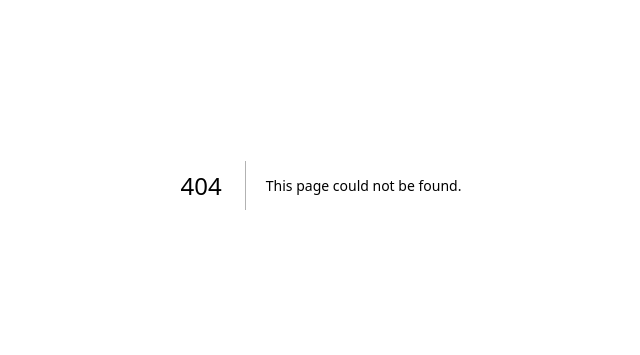
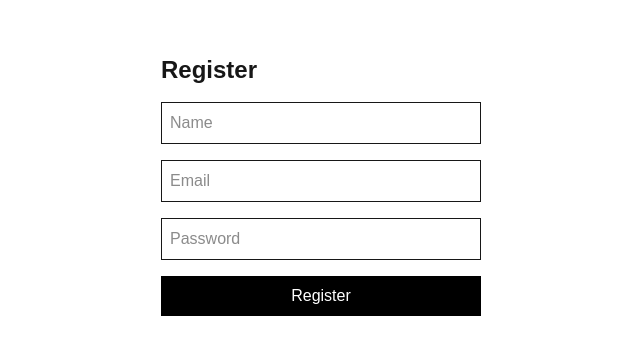
Before and after one commit to mihindugunarathne/Travel-Platform, a Next.js app: page /register in a window 1280 px wide. Before the commit this address had no page. Shown: the part 215-570 px from the top of the page, without its empty margins (319-959 px from the left). Built offline with nearby package versions, Linux system fonts and the light colour scheme.

Commit message:
add register and login pages

```diff
--- /dev/null
+++ b/app/login/page.js
@@ -0,0 +1,61 @@
+"use client";
+
+import { useState } from "react";
+import { useRouter } from "next/navigation";
+
+export default function LoginPage() {
+  const router = useRouter();
+
+  const [email, setEmail] = useState("");
+  const [password, setPassword] = useState("");
+
+  const handleSubmit = async (e) => {
+    e.preventDefault();
+
+    const res = await fetch("/api/auth/login", {
+      method: "POST",
+      headers: {
+        "Content-Type": "application/json",
+      },
+      body: JSON.stringify({ email, password }),
+    });
+
+    const data = await res.json();
+
+    if (res.ok) {
+      localStorage.setItem("token", data.token);
+      localStorage.setItem("userName", data.user.name);
+
+      router.push("/");
+    } else {
+      alert(data.error);
+    }
+  };
+
+  return (
+    <div className="flex justify-center items-center min-h-screen">
+      <form onSubmit={handleSubmit} className="space-y-4 w-80">
+        <h1 className="text-2xl font-bold">Login</h1>
+
+        <input
+          className="border p-2 w-full"
+          placeholder="Email"
+          value={email}
+          onChange={(e) => setEmail(e.target.value)}
+        />
+
+        <input
+          className="border p-2 w-full"
+          type="password"
+          placeholder="Password"
+          value={password}
+          onChange={(e) => setPassword(e.target.value)}
+        />
+
+        <button className="bg-black text-white p-2 w-full">
+          Login
+        </button>
+      </form>
+    </div>
+  );
+}
--- /dev/null
+++ b/app/register/page.js
@@ -0,0 +1,68 @@
+"use client";
+
+import { useState } from "react";
+import { useRouter } from "next/navigation";
+
+export default function RegisterPage() {
+  const router = useRouter();
+
+  const [name, setName] = useState("");
+  const [email, setEmail] = useState("");
+  const [password, setPassword] = useState("");
+
+  const handleSubmit = async (e) => {
+    e.preventDefault();
+
+    const res = await fetch("/api/auth/register", {
+      method: "POST",
+      headers: {
+        "Content-Type": "application/json",
+      },
+      body: JSON.stringify({ name, email, password }),
+    });
+
+    const data = await res.json();
+
+    if (res.ok) {
+      alert("Account created. Please login.");
+      router.push("/login");
+    } else {
+      alert(data.error);
+    }
+  };
+
+  return (
+    <div className="flex justify-center items-center min-h-screen">
+      <form onSubmit={handleSubmit} className="space-y-4 w-80">
+        <h1 className="text-2xl font-bold">Register</h1>
+
+        <input
+          className="border p-2 w-full"
+          placeholder="Name"
+          value={name}
+          onChange={(e) => setName(e.target.value)}
+        />
+
+        <input
+          className="border p-2 w-full"
+          placeholder="Email"
+          type="email"
+          value={email}
+          onChange={(e) => setEmail(e.target.value)}
+        />
+
+        <input
+          className="border p-2 w-full"
+          placeholder="Password"
+          type="password"
+          value={password}
+          onChange={(e) => setPassword(e.target.value)}
+        />
+
+        <button className="bg-black text-white p-2 w-full">
+          Register
+        </button>
+      </form>
+    </div>
+  );
+}
```
